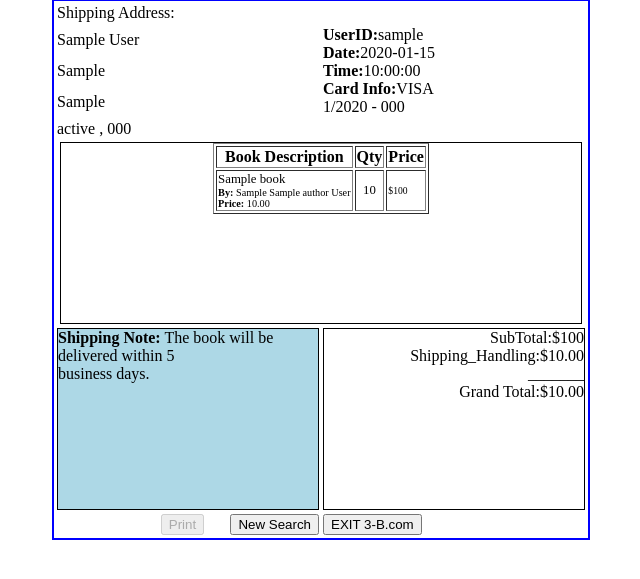
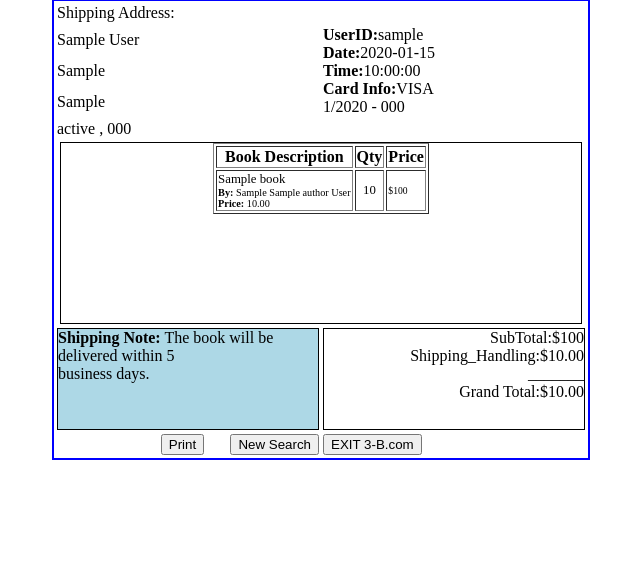
Before and after one commit to APACGAMONDE-Bank/database_project, a PHP site: page /proof_purchase.php in a window 1280 px wide. Shown: the part 27-606 px from the top of the page, without its empty margins (319-959 px from the left). Run offline with PHP 8.4, Linux system fonts and the light colour scheme; the visitor is signed in with stand-in values (Sample User, id 1); tables that the repository leaves empty hold one stand-in row (values such as "Sample post"); data that the repository does not hold is empty.

Commit message:
Add printing to proof_of_purchase scrren: - the solutions is extremely basic but it does print all elements within the scrolled books div

```diff
--- a/public_html/proof_purchase.php
+++ b/public_html/proof_purchase.php
@@ -1,7 +1,7 @@
 <?php
 // vars for error info
+require_once 'php_tools.php';
 require_once 'header.php';
-require_once 'php_tools.php';
 
 $conn = getDatabaseConnection ();
 
@@ -50,7 +50,7 @@ $dateAndTime = explode ( " ", $userAndInvoiceInfo ['sale_datetime'] );
 			</tr>
 			<tr>
 				<td colspan="3" align="center">
-					<div id="bookdetails"
+					<div id="bookdetailsmaster"
 						style="overflow: scroll; height: 180px; width: 520px; border: 1px solid black;">
 						<table border='1'>
 							<th>Book Description</th>
@@ -112,21 +112,20 @@ $dateAndTime = explode ( " ", $userAndInvoiceInfo ['sale_datetime'] );
 			<tr>
 				<td align="left" colspan="2">
 					<div id="bookdetails"
-						style="overflow: scroll; height: 180px; width: 260px; border: 1px solid black; background-color: LightBlue">
+						style="overflow: scroll; height: 100px; width: 260px; border: 1px solid black; background-color: LightBlue">
 						<b>Shipping Note:</b> The book will be </br>delivered within 5</br>business
 						days.
 					</div>
 				</td>
 				<td align="right">
 					<div id="bookdetails"
-						style="overflow: scroll; height: 180px; width: 260px; border: 1px solid black;">
+						style="overflow: scroll; height: 100px; width: 260px; border: 1px solid black;">
 						SubTotal:$<?php echo $subtotal;?></br>Shipping_Handling:$<?php echo "{$userAndInvoiceInfo['shipping_cost']}";?></br>_______</br>Grand Total:$<?php echo "{$userAndInvoiceInfo['grand_total']}";?>
 					</div>
 				</td>
 			</tr>
 			<tr>
-				<td align="right"><input type="submit" id="buyit" name="btnbuyit"
-					value="Print" disabled></td>
+				<td align="right"><button onclick="printPage()">Print</button></td>
 
 		</form>
 		<td align="right">
@@ -142,5 +141,12 @@ $dateAndTime = explode ( " ", $userAndInvoiceInfo ['sale_datetime'] );
 		</td>
 		</tr>
 	</table>
+	<script>
+	function printPage() {
+		document.getElementById("bookdetailsmaster").style.overflow = "visible";
+		document.getElementById("bookdetailsmaster").style.height = "auto";
+   	 	window.print();
+	}
+</script>
 </body>
 </HTML>
```
Also changed, not shown: public_html/shopping_cart.php (+6 -3 lines).
